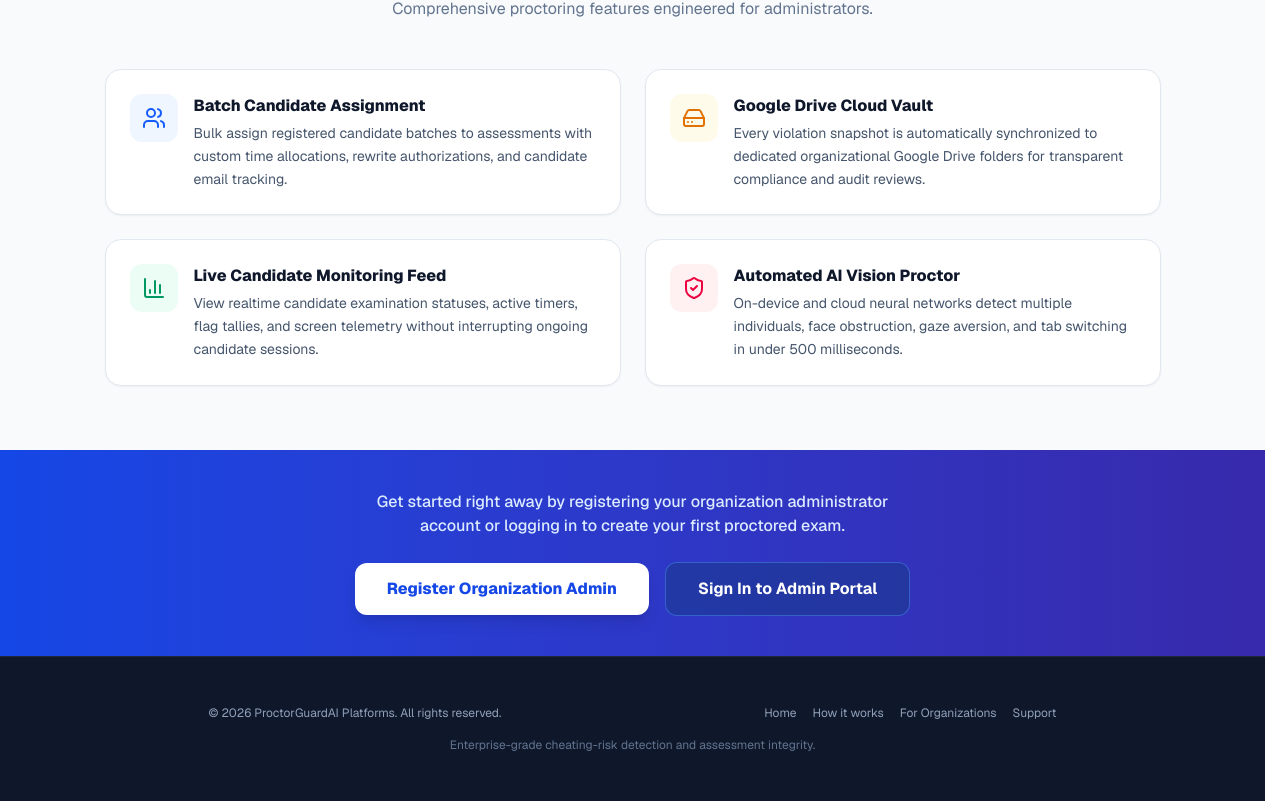
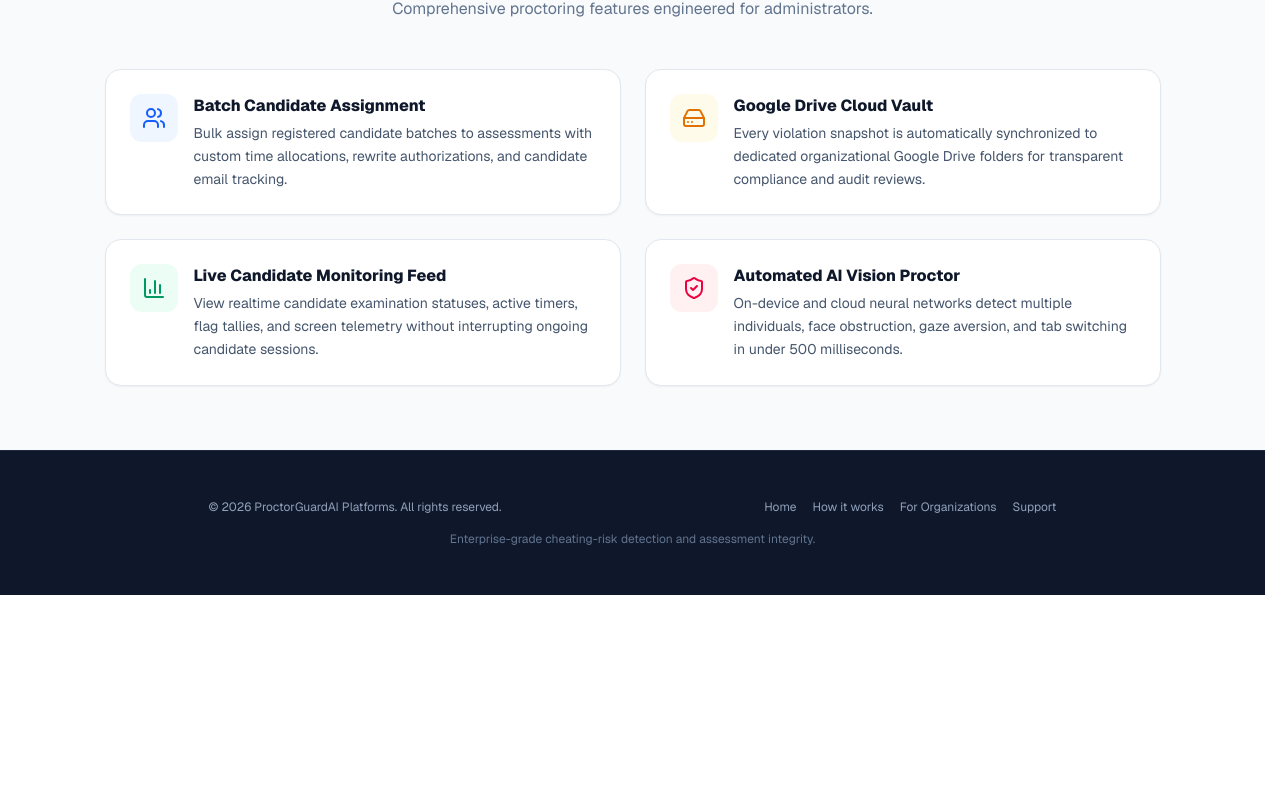
Before and after one commit to lohithbudidha-oss/proctorguardAI, a Next.js app in the folder frontend/: page /organizations in a window 1280 px wide. Shown: the part 1463-2264 px from the top of the page. After the commit the page ends 2058 px from the top, so only its background shows below. Built offline with nearby package versions, Linux system fonts and the light colour scheme.

Commit message:
fix(organizations): remove CTA banner card above footer

```diff
--- a/frontend/src/app/organizations/page.tsx
+++ b/frontend/src/app/organizations/page.tsx
@@ -203,28 +203,6 @@ export default function OrganizationsPage() {
           </div>
         </section>
 
-        {/* CTA Banner */}
-        <section className="py-10 bg-gradient-to-r from-blue-700 to-indigo-800 text-white text-center px-6">
-          <div className="max-w-4xl mx-auto">
-            <p className="text-blue-100 text-base mb-6 max-w-xl mx-auto font-medium">
-              Get started right away by registering your organization administrator account or logging in to create your first proctored exam.
-            </p>
-            <div className="flex flex-col sm:flex-row items-center justify-center gap-4">
-              <Link
-                href="/register"
-                className="px-8 py-3.5 bg-white text-blue-700 font-extrabold rounded-xl shadow-lg hover:bg-blue-50 transition"
-              >
-                Register Organization Admin
-              </Link>
-              <Link
-                href="/login?role=admin"
-                className="px-8 py-3.5 bg-blue-900/60 hover:bg-blue-900 text-white font-bold rounded-xl border border-blue-400/40 transition"
-              >
-                Sign In to Admin Portal
-              </Link>
-            </div>
-          </div>
-        </section>
       </main>
 
       {/* Footer */}
```
